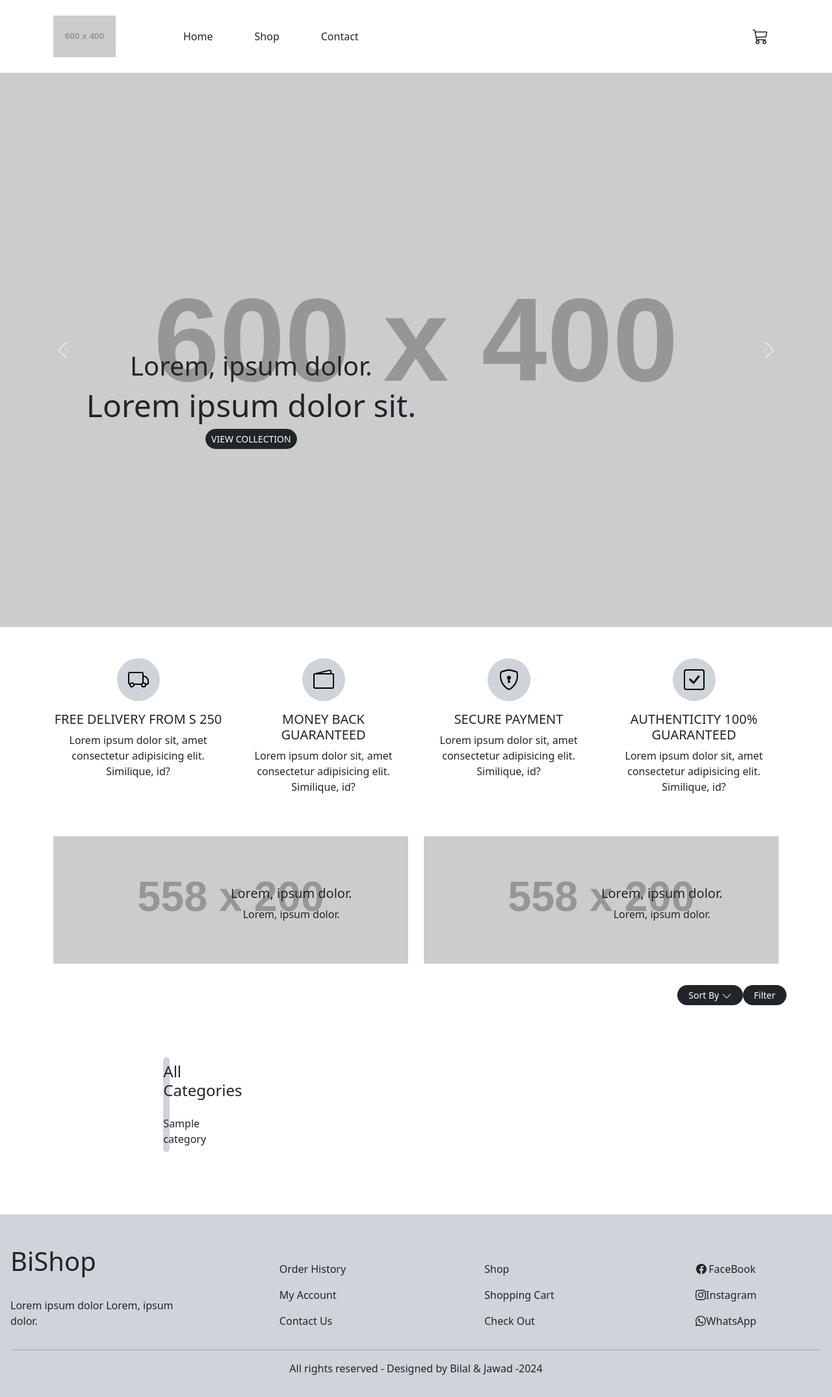
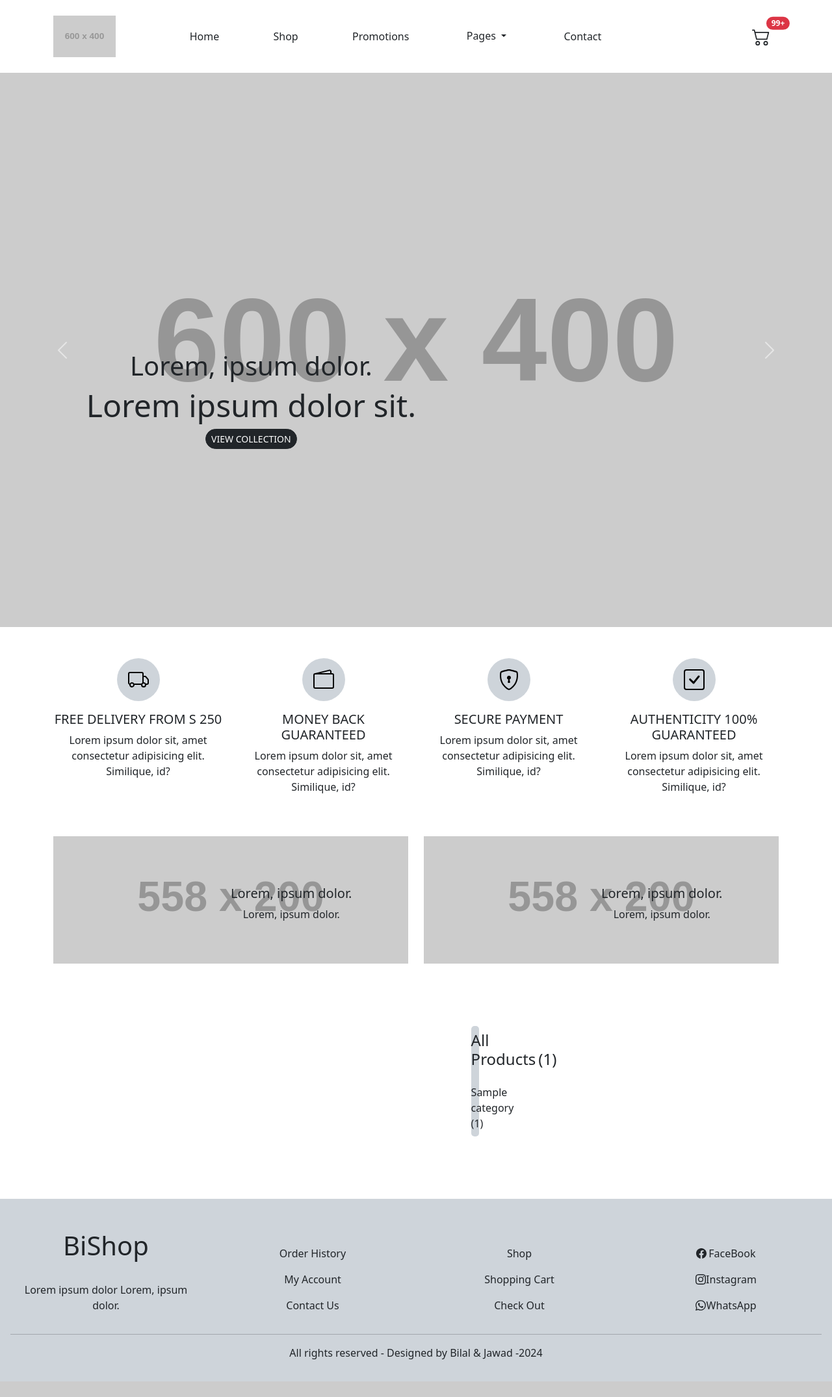
Before and after one commit to jawadsyyd/marketplace, a PHP site: page /server/pages/home.php in a window 1280 px wide. Shown: the whole page at 65% size. After the commit the page ends 2126 px from the top, so only its background shows below. Run offline with PHP 8.4, Linux system fonts and the light colour scheme; tables that the repository leaves empty or names only in its code hold one stand-in row (values such as "Sample post"); grey boxes labelled with a size stand in for pictures from a placeholder-image service; some libraries are stand-ins or nearby versions.

Commit message:
make website responsive

```diff
--- a/pages/categories.php
+++ b/pages/categories.php
@@ -24,9 +24,9 @@ $database = new PDO('mysql:host=localhost;dbname=bishop;', $username, $password)
             <h2>Categories</h2>
         </div>
         <div class="col-4 col-md-2 position-relative">
-            <button type="button" class="btn btn-primary position-absolute end-0" data-bs-toggle="modal"
-                data-bs-target="#exampleModal">
-                Add
+            <button type="button" class="btn btn-primary position-absolute end-0">
+                <a href="http://localhost/server/marketplace/pages/insertCategory.php" class="link-light"
+                    style="text-decoration: none;">Add</a>
             </button>
         </div>
     </div>
--- a/pages/footer.php
+++ b/pages/footer.php
@@ -11,13 +11,14 @@
 
 <body>
     <div class="container-fluid mt-3 pt-5 p-3 bg-dark-subtle" style="background-color: rgb(188, 227, 226);" id="footer">
-        <div class="row d-flex  align-items-center justify-content-around">
-            <div class="col-3 align-items-center justify-content-around"><a class="navbar-brand" href="#">
+        <div class="row d-block d-md-flex  align-items-center justify-content-around">
+            <div class="col-12 col-md-3 d-flex d-sm-block align-items-center justify-content-center text-center"><a
+                    class="navbar-brand" href="#">
                     <h1>BiShop</h1>
                 </a> <br>
-                <p class="">Lorem ipsum dolor Lorem, ipsum dolor.</p>
+                <p class="d-none d-sm-flex">Lorem ipsum dolor Lorem, ipsum dolor.</p>
             </div>
-            <div class="col-3 d-flex  align-items-center justify-content-around">
+            <div class="col-12 col-md-3 d-flex  align-items-center justify-content-around text-center">
                 <ul class="navbar-nav mt-2">
                     <li class="nav-item">
                         <a class="nav-link active" aria-current="page" href="#">Order History</a>
@@ -26,14 +27,14 @@
                         <a class="nav-link" href="#">My Account</a>
                     </li>
                     <li class="nav-item">
-                        <a class="nav-link" href="#">Contact Us</a>
+                        <a class="nav-link" href="#footer">Contact Us</a>
                     </li>
                 </ul>
             </div>
-            <div class="col-3 d-flex  align-items-center justify-content-around">
+            <div class="col-12 col-md-3 d-flex  align-items-center justify-content-around text-center">
                 <ul class="navbar-nav mt-2">
                     <li class="nav-item">
-                        <a class="nav-link active" aria-current="page" href="#">Shop</a>
+                        <a class="nav-link active" aria-current="page" href="#AllCategories">Shop</a>
                     </li>
                     <li class="nav-item">
                         <a class="nav-link" href="#">Shopping Cart</a>
@@ -43,7 +44,7 @@
                     </li>
                 </ul>
             </div>
-            <div class="col-3 d-flex  align-items-center justify-content-around">
+            <div class="col-12 col-md-3 d-flex  align-items-center justify-content-around text-center">
                 <ul class="navbar-nav mt-2">
                     <li class="nav-item d-flex align-items-center justify-content-around">
                         <svg xmlns="http://www.w3.org/2000/svg" width="16" height="16" fill="currentColor"
--- a/pages/home.php
+++ b/pages/home.php
@@ -10,7 +10,6 @@
     <meta charset="UTF-8">
     <meta name="viewport" content="width=device-width, initial-scale=1.0">
     <title>Home Page</title>
-    <link href="../css/bootstrap.css" rel="stylesheet" type="text/css" />
     <link href="https://cdn.jsdelivr.net/npm/bootstrap@5.3.3/dist/css/bootstrap.min.css" rel="stylesheet"
         integrity="sha384-QWTKZyjpPEjISv5WaRU9OFeRpok6YctnYmDr5pNlyT2bRjXh0JMhjY6hW+ALEwIH" crossorigin="anonymous">
 </head>
@@ -127,7 +126,7 @@
     <!-- END CATEGORY -->
 
     <!-- START BANNER -->
-    <div class="container my-5">
+    <div class="container my-5" id="promotion">
         <div class="row">
             <div class="col-md-6 col-12 col-sm-12 col-lg-6 col-xl-6 col-xxl-6 position-relative ">
                 <img src="https://placehold.co/558x200/white/black" alt="" class="img-fluid">
@@ -148,20 +147,9 @@
     <!-- END BANNER -->
 
     <!-- START Product -->
-    <div class="container d-flex justify-content-start  position-relative align-items-center">
-        <div class="position-absolute end-0 d-none d-sm-none d-md-flex">
-            <button class="btn  bg-dark btn-sm rounded-pill px-3 text-center" style="color:white">Sort
-                By <svg xmlns="http://www.w3.org/2000/svg" width="16" height="16" fill="currentColor"
-                    class="bi bi-chevron-down" viewBox="0 0 16 16">
-                    <path fill-rule="evenodd"
-                        d="M1.646 4.646a.5.5 0 0 1 .708 0L8 10.293l5.646-5.647a.5.5 0 0 1 .708.708l-6 6a.5.5 0 0 1-.708 0l-6-6a.5.5 0 0 1 0-.708" />
-                </svg></button>
-            <button class="btn  bg-dark btn-sm rounded-pill px-3 text-center" style="color:white">Filter</button>
-        </div>
-    </div>
-    <div class="container my-5 d-flex justify-center">
-    <div class="row my-5 d-flex justify-around">
-        <div class="col-10">
+    <div class="container-fluid my-5 d-flex justify-content-around">
+        <div class="row my-5">
+            <div class="col-12 col-sm-10">
                 <div class="row">
                     <?php
                 if ($_SERVER['REQUEST_URI'] == "/server/marketplace/pages/home.php") {
@@ -173,7 +161,7 @@
                         $description = $product["Description"];
                         $price = $product["Price"];
                         $image = $product["Image"];
-                        echo "<div class='col-md-4 mb-4'>
+                        echo "<div class='col-xxl-3 col-xl-4 col-md-4 col-lg-6 col-md-6 col-sm-12 col-12 mb-4 d-flex justify-content-center'>
                                 <div class='card' style='width: 18rem; height: 400px;'>
                                     <img src='../products_images/$image' class='card-img-top img-fluid' alt='...'
                                         style='width: 100%; height: 200px; object-fit:contain;'>
@@ -186,17 +174,17 @@
                                             </div>
                                             </div>
                                             <br>
-                                        <div class='row'>
+                                        <div class='row d-flex align-items-center'>
                                             <div class='col-6'>
-                                                <div class='quantity-section d-flex align-items: center'>
-                                                    <button class='btn btn-outline-secondary quantity-button decrease' style='height: 34px;'>-</button>
-                                                    <input type='number' class='quantity-input' value='1' min='1' style='width:40px; height: 34px; padding: 2px;'>
-                                                    <button class='btn btn-outline-secondary quantity-button increase' style='height: 34px;'>+</button>
+                                                <div class='quantity-section d-flex'>
+                                                    <button class='btn btn-outline-secondary quantity-button decrease d-flex align-items-center me-1' style='height: 34px;'>-</button>
+                                                    <input type='number' class='quantity-input me-1 text-center' value='1' min='1' style='width:40px; height: 34px; padding: 2px;'>
+                                                    <button class='btn btn-outline-secondary quantity-button increase d-flex align-items-center' style='height: 34px;'>+</button>
                                                 </div>
                                             </div>
                                             <div class='col-2'></div>
                                             <div class='col-4'>
-                                                <button class='btn btn-outline-secondary'><svg xmlns='http://www.w3.org/2000/svg' width='24' height='24'
+                                                <button class='btn btn-outline-secondary d-flex justify-content-center align-items-center'><svg xmlns='http://www.w3.org/2000/svg' width='24' height='24'
                                                         fill='currentColor' class='bi bi-cart3' viewBox='0 0 16 16'>
                                                         <path
                                                             d='M0 1.5A.5.5 0 0 1 .5 1H2a.5.5 0 0 1 .485.379L2.89 3H14.5a.5.5 0 0 1 .49.598l-1 5a.5.5 0 0 1-.465.401l-9.397.472L4.415 11H13a.5.5 0 0 1 0 1H4a.5.5 0 0 1-.491-.408L2.01 3.607 1.61 2H.5a.5.5 0 0 1-.5-.5M3.102 4l.84 4.479 9.144-.459L13.89 4zM5 12a2 2 0 1 0 0 4 2 2 0 0 0 0-4m7 0a2 2 0 1 0 0 4 2 2 0 0 0 0-4m-7 1a1 1 0 1 1 0 2 1 1 0 0 1 0-2m7 0a1 1 0 1 1 0 2 1 1 0 0 1 0-2' />
@@ -222,19 +210,19 @@
                     $selectAllProducts->bindParam('categoryId', $currentCategoryId);
                     $selectAllProducts->execute();
                     $products = $selectAllProducts->fetchAll();
-
+                    if(count($products)>0){
                         foreach ($products as $product) {
-                        echo '<div class="col-md-4 mb-4"><div class="card" style="width: 18rem; height: 400px;">
+                            echo '<div class="col-xxl-3 col-xl-4 col-md-4 col-lg-6 col-md-6 col-sm-12 col-12 mb-4 d-flex justify-content-center"><div class="card" style="width: 18rem; height: 400px;">
                             <img src="../../products_images/' . $product['Image'] . '" class="card-img-top img-fluid" alt="..." style="width: 100%; height: 200px; object-fit:contain;">
                             <div class="card-body">
                             <h5 class="card-title">' . $product['Name'] . '</h5>
                             <p>' . $product['Description'] . '</p>
-                        <div class="row pt-4">
+                            <div class="row pt-4 d-flex align-items-center">
                             <div class="col-8">
                             <span class="fw-semibold">$</span><span class="fw-semibold">' . $product['Price'] . '</span>
                             </div>
                             <div class="col-4">
-                                <button class="btn btn-outline-secondary" style="justify-items: center;"><svg xmlns="http://www.w3.org/2000/svg" width="24" height="24" fill="currentColor" class="bi bi-cart3"
+                                    <button class="btn btn-outline-secondary d-flex justify-content-center align-items-center" style="justify-items: center;"><svg xmlns="http://www.w3.org/2000/svg" width="24" height="24" fill="currentColor" class="bi bi-cart3"
                                     viewBox="0 0 16 16">
                                     <path
                                         d="M0 1.5A.5.5 0 0 1 .5 1H2a.5.5 0 0 1 .485.379L2.89 3H14.5a.5.5 0 0 1 .49.598l-1 5a.5.5 0 0 1-.465.401l-9.397.472L4.415 11H13a.5.5 0 0 1 0 1H4a.5.5 0 0 1-.491-.408L2.01 3.607 1.61 2H.5a.5.5 0 0 1-.5-.5M3.102 4l.84 4.479 9.144-.459L13.89 4zM5 12a2 2 0 1 0 0 4 2 2 0 0 0 0-4m7 0a2 2 0 1 0 0 4 2 2 0 0 0 0-4m-7 1a1 1 0 1 1 0 2 1 1 0 0 1 0-2m7 0a1 1 0 1 1 0 2 1 1 0 0 1 0-2" />
@@ -244,23 +232,39 @@
                             </div>
                             </div></div>';
                         }
+                    }else{
+                        echo '<div class="container"><div class="row"><div class"col-12"><h1>No Products Found in This Category</h1></div></div></div>';
+                    }
+
                 }
                 ?>
                 </div>
             </div>
-        <div class="col-2">
-        <ul class="navbar-nav bg-dark-subtle text-center" style="border-radius: 5px;">
+            <div class="col-sm-2 col-12 position-relative d-none d-sm-block">
+                <ul class="navbar-nav bg-dark-subtle text-center position-md-absolute start-0"
+                    style="border-radius: 5px;">
                     <h4>
+                        <?php
+                        $countProducts = $database->prepare("SELECT COUNT(*) FROM products");
+                        $countProducts->execute();
+                        $nbOfProducts = $countProducts->fetchColumn();
+                        ?>
                         <a class="nav-link link-dark active" id="AllCategories"
-                            href="http://localhost/server/marketplace/pages/home.php">All Categories</a>
+                            href="http://localhost/server/marketplace/pages/home.php">All Products<span
+                                class="px-1"><?php echo "(".$nbOfProducts.")"?></span></a>
                     </h4>
                     <?php
+
                 $getCategoriesNames = $database->prepare("SELECT Category_Name FROM categories");
                 $getCategoriesNames->execute();
                 $categoriesNames = $getCategoriesNames->fetchAll();
                 foreach ($categoriesNames as $catName) {
+                    $countProductsByCat = $database->prepare("SELECT COUNT(*) FROM products JOIN categories ON products.Category_Id = categories.Category_Id WHERE categories.category_Name = :CatName");
+                    $countProductsByCat->bindParam("CatName",$catName['Category_Name']);
+                    $countProductsByCat->execute();
+                    $nbOfProInCat = $countProductsByCat->fetchColumn();
                     echo'<li class="nav-item" id="'.$catName['Category_Name'].'" >
-                    <a class="nav-link link-dark" href="http://localhost/server/marketplace/pages/home.php/'.$catName["Category_Name"].'" aria-disabled="true">'.$catName["Category_Name"].'</a>
+                    <a class="nav-link link-dark" href="http://localhost/server/marketplace/pages/home.php/'.$catName["Category_Name"]."#".$catName["Category_Name"].'" aria-disabled="true">'.$catName["Category_Name"]." (".$nbOfProInCat.") ".'</a>
                 </li>';
                 }
                 ?>
@@ -272,10 +276,10 @@
     <?php
      include("./footer.php");
      ?>
+    <script src="../js/quantity.js"></script>
     <script src="https://cdn.jsdelivr.net/npm/bootstrap@5.3.3/dist/js/bootstrap.bundle.min.js"
         integrity="sha384-YvpcrYf0tY3lHB60NNkmXc5s9fDVZLESaAA55NDzOxhy9GkcIdslK1eN7N6jIeHz" crossorigin="anonymous">
     </script>
-    <script src="../js/quantity.js"></script>
 </body>
 
 </html>
--- a/pages/nav.php
+++ b/pages/nav.php
@@ -5,26 +5,31 @@
     <meta charset="UTF-8">
     <meta name="viewport" content="width=device-width, initial-scale=1.0">
     <title>Home Page</title>
-    <link href="../css/bootstrap.css" rel="stylesheet" type="text/css" />
+    <link rel="stylesheet" href="https://cdn.jsdelivr.net/npm/bootstrap-icons@1.11.3/font/bootstrap-icons.min.css">
+    <link href="https://cdn.jsdelivr.net/npm/bootstrap@5.3.3/dist/css/bootstrap.min.css" rel="stylesheet"
+        integrity="sha384-QWTKZyjpPEjISv5WaRU9OFeRpok6YctnYmDr5pNlyT2bRjXh0JMhjY6hW+ALEwIH" crossorigin="anonymous">
     <style>
     .active {
         font-weight: 500;
     }
     </style>
 </head>
+
+<body>
     <nav class="navbar navbar-expand-lg bg-white-tertiary py-4">
         <div class="container">
             <img src="https://placehold.co/600x400/black/white" class="img-fluid" alt="..." width="96" height="88">
             <button class="navbar-toggler" type="button" data-bs-toggle="collapse" data-bs-target="#navbarTogglerDemo02"
                 aria-controls="navbarTogglerDemo02" aria-expanded="false" aria-label="Toggle navigation">
-            <span class="navbar-toggler-icon"><svg xmlns="http://www.w3.org/2000/svg" width="32" height="32"
-                    fill="currentColor" class="bi bi-list" viewBox="0 0 16 16">
+                <svg xmlns="http://www.w3.org/2000/svg" width="28" height="28" fill="black" class="bi bi-list"
+                    viewBox="0 0 16 16">
                     <path fill-rule="evenodd"
                         d="M2.5 12a.5.5 0 0 1 .5-.5h10a.5.5 0 0 1 0 1H3a.5.5 0 0 1-.5-.5m0-4a.5.5 0 0 1 .5-.5h10a.5.5 0 0 1 0 1H3a.5.5 0 0 1-.5-.5m0-4a.5.5 0 0 1 .5-.5h10a.5.5 0 0 1 0 1H3a.5.5 0 0 1-.5-.5" />
-                </svg></span>
+                </svg>
             </button>
             <div class="collapse navbar-collapse" id="navbarTogglerDemo02">
-            <ul class="navbar-nav me-auto mb-2 mb-lg-0">
+                <div class="col-9">
+                    <ul class="navbar-nav d-flex justify-content-around">
                         <li class="nav-item ms-xl-5 ps-xl-5">
                             <a class="nav-link active link-dark" aria-current="page" href="#">Home</a>
                         </li>
@@ -32,22 +37,55 @@
                             <a class="nav-link link-dark" href="#AllCategories">Shop</a>
                         </li>
                         <li class="nav-item ms-xl-5">
+                            <a class="nav-link link-dark" href="#promotion">Promotions</a>
+                        </li>
+                        <li class="nav-item ms-xl-5 d-xl-none">
+                            <a class="nav-link link-dark" href="#">Cart</a>
+                        </li>
+                        <!-- DROPDOWN -->
+                        <li class="nav-item ms-xl-5">
+                            <div class="dropdown">
+                                <button class="btn dropdown-toggle" type="button" data-bs-toggle="dropdown"
+                                    aria-expanded="false">
+                                    Pages
+                                </button>
+                                <ul class="dropdown-menu">
+                                    <li><a class="dropdown-item"
+                                            href="http://localhost/server/marketplace/pages/products.php">Products</a>
+                                    </li>
+                                    <li><a class="dropdown-item"
+                                            href="http://localhost/server/marketplace/pages/categories.php">Categories</a>
+                                    </li>
+                                    <li><a class="dropdown-item" href="#">Promotions</a></li>
+                                </ul>
+                            </div>
+                        </li>
+                        <!-- DROPDOWN -->
+                        <li class="nav-item ms-xl-5">
                             <a class="nav-link link-dark" href="#footer">Contact</a>
                         </li>
                     </ul>
-            <form class="d-none d-xl-flex align-items-xl-center" role="search">
-                <svg xmlns="http://www.w3.org/2000/svg" width="24" height="24" fill="currentColor" class="bi bi-cart3"
-                    viewBox="0 0 16 16" style="margin-right: 1rem;">
+                </div>
+                <div class="col-3 d-flex justify-content-end  d-none d-xl-flex">
+                    <button type="button" class="btn position-relative">
+                        <svg xmlns="http://www.w3.org/2000/svg" width="28" height="28" fill="currentColor"
+                            class="bi bi-cart2" viewBox="0 0 16 16">
                             <path
-                        d="M0 1.5A.5.5 0 0 1 .5 1H2a.5.5 0 0 1 .485.379L2.89 3H14.5a.5.5 0 0 1 .49.598l-1 5a.5.5 0 0 1-.465.401l-9.397.472L4.415 11H13a.5.5 0 0 1 0 1H4a.5.5 0 0 1-.491-.408L2.01 3.607 1.61 2H.5a.5.5 0 0 1-.5-.5M3.102 4l.84 4.479 9.144-.459L13.89 4zM5 12a2 2 0 1 0 0 4 2 2 0 0 0 0-4m7 0a2 2 0 1 0 0 4 2 2 0 0 0 0-4m-7 1a1 1 0 1 1 0 2 1 1 0 0 1 0-2m7 0a1 1 0 1 1 0 2 1 1 0 0 1 0-2" />
+                                d="M0 2.5A.5.5 0 0 1 .5 2H2a.5.5 0 0 1 .485.379L2.89 4H14.5a.5.5 0 0 1 .485.621l-1.5 6A.5.5 0 0 1 13 11H4a.5.5 0 0 1-.485-.379L1.61 3H.5a.5.5 0 0 1-.5-.5M3.14 5l1.25 5h8.22l1.25-5zM5 13a1 1 0 1 0 0 2 1 1 0 0 0 0-2m-2 1a2 2 0 1 1 4 0 2 2 0 0 1-4 0m9-1a1 1 0 1 0 0 2 1 1 0 0 0 0-2m-2 1a2 2 0 1 1 4 0 2 2 0 0 1-4 0" />
                         </svg>
-            </form>
+                        <span class="position-absolute top-0 start-100 translate-middle badge rounded-pill bg-danger">
+                            99+
+                            <span class="visually-hidden">unread messages</span>
+                        </span>
+                    </button>
+                </div>
+            </div>
         </div>
         </div>
     </nav>
-
-<body>
-    <script src="../js/bootstrap.js"></script>
+    <script src="https://cdn.jsdelivr.net/npm/bootstrap@5.3.3/dist/js/bootstrap.bundle.min.js"
+        integrity="sha384-YvpcrYf0tY3lHB60NNkmXc5s9fDVZLESaAA55NDzOxhy9GkcIdslK1eN7N6jIeHz" crossorigin="anonymous">
+    </script>
 </body>
 
 </html>
--- a/pages/register.php
+++ b/pages/register.php
@@ -9,7 +9,7 @@
 <head>
     <meta charset="UTF-8">
     <meta name="viewport" content="width=device-width, initial-scale=1.0">
-    <title>Document</title>
+    <title>Registration</title>
     <link href="https://cdn.jsdelivr.net/npm/bootstrap@5.3.3/dist/css/bootstrap.min.css" rel="stylesheet"
         integrity="sha384-QWTKZyjpPEjISv5WaRU9OFeRpok6YctnYmDr5pNlyT2bRjXh0JMhjY6hW+ALEwIH" crossorigin="anonymous">
     <style>
--- a/pages/updateProduct.php
+++ b/pages/updateProduct.php
@@ -105,7 +105,7 @@ if (isset($_POST['submit'])) {
                     <div class="col-md-6 mb-3">
                         <label for="productCategory" class="form-label fw-semibold">Category:</label>
                         <select name="Categories" id="Categories" class="form-select">
-                        <option value="<?php echo $category_id?>"><?php echo $category_name?></option>
+                            <option value="<?php echo $category_id?>"><?php echo $category_name?></option>
                             <?php
                             $select_all_category = "SELECT * FROM categories";
                             $result_all_category = mysqli_query($conn, $select_all_category);
@@ -119,7 +119,7 @@ if (isset($_POST['submit'])) {
                     </div>
                 </div>
             </div>
-            <div class="text-center">
+            <div class="text-center mb-3">
                 <button type="submit" name="submit" class="btn btn-primary" id="update">Update Product</button>
             </div>
         </form>
```
Also changed, not shown: js/quantity.js (+14 -11 lines), pages/insertCategory.php (+8 -30 lines), pages/login.php (+4 -3 lines). Lines whose indentation alone changed are shown as unchanged.
